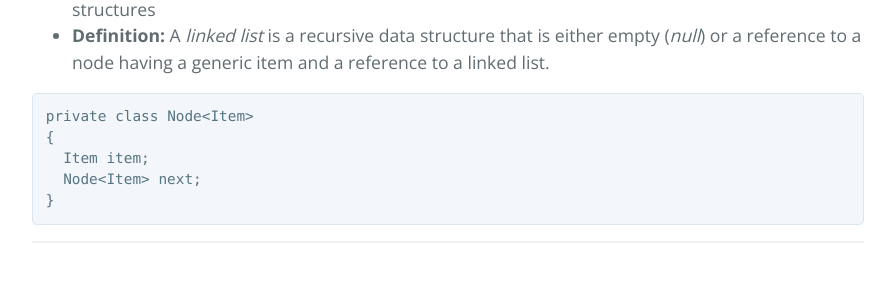
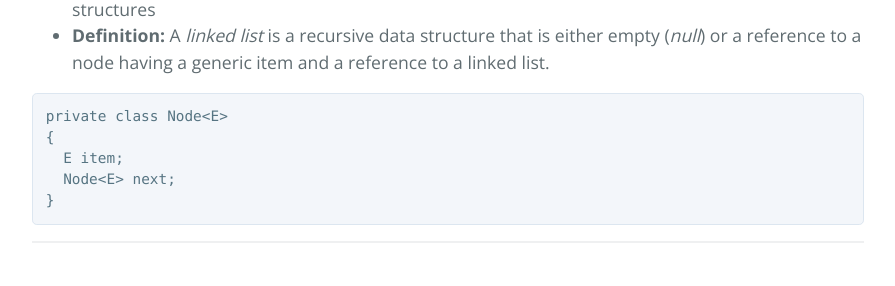
Before and after one commit to FacultadDeIngenieria/ayed, a Jekyll site: the page built from presentation/linkedlist/presentation.md, in a window 1280 px wide and 900 px high, scrolled down 794 px. Shown: the part 152-438 px from the top of the window, without its empty margins (192-1087 px from the left). Built offline with Jekyll 4.4.1, drawn with Linux system fonts in a browser that asks for light colours; our own code applies the rules of GitHub Pages for plain Markdown files.

Commit message:
Fixing tp4 and Node code.

````diff
--- a/presentation/linkedlist/presentation.md
+++ b/presentation/linkedlist/presentation.md
@@ -24,10 +24,10 @@ class: center, middle, inverse
 * **Definition:** A *linked list* is a recursive data structure that is either empty (*null*) or a reference to a node having a generic item and a reference to a linked list.
 
 ```java
-private class Node<Item>
+private class Node<E>
 {
-  Item item;
-  Node<Item> next;
+  E item;
+  Node<E> next;
 }
 ```
 
````
Also changed, not shown: practice/tp4.md (+0 -2 lines).
